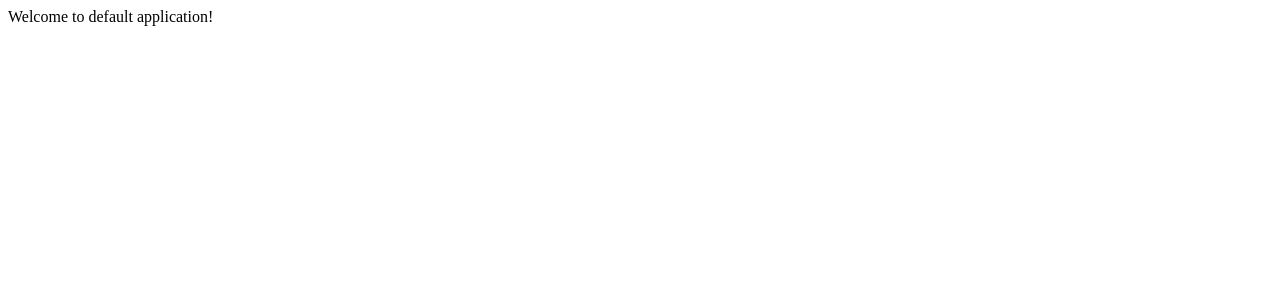
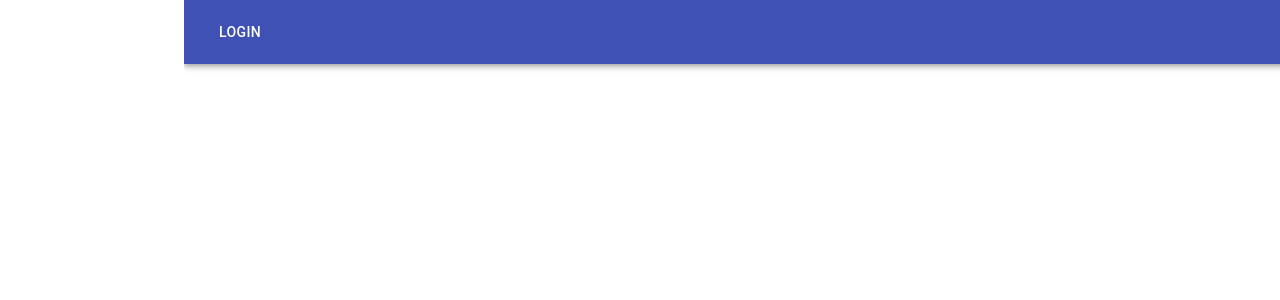
Before and after one commit to amirfahmideh/today, a React (Create React App) app: page / in a window 1280 px wide. Shown: the top 300 px of the page. Built offline with nearby package versions, Linux system fonts and the light colour scheme.

Commit message:
Add material ui

```diff
--- a/package.json
+++ b/package.json
@@ -3,6 +3,8 @@
   "version": "0.1.0",
   "private": true,
   "dependencies": {
+    "@material-ui/core": "^4.11.3",
+    "@material-ui/icons": "^4.11.2",
     "@testing-library/jest-dom": "^5.11.10",
     "@testing-library/react": "^11.2.6",
     "@testing-library/user-event": "^12.8.3",
--- a/public/index.html
+++ b/public/index.html
@@ -1,5 +1,5 @@
 <!DOCTYPE html>
-<html lang="en">
+<html lang="fa">
   <head>
     <meta charset="utf-8" />
     <link rel="icon" href="%PUBLIC_URL%/favicon.ico" />
@@ -26,7 +26,7 @@
     -->
     <title>Today</title>
   </head>
-  <body>
+  <body dir="rtl">
     <noscript>You need to enable JavaScript to run this app.</noscript>
     <div id="root"></div>
     <!--
--- a/src/App.tsx
+++ b/src/App.tsx
@@ -1,8 +1,51 @@
 import React from "react";
+import {
+  AppBar,
+  Button,
+  Container,
+  IconButton,
+  Toolbar,
+  Typography,
+} from "@material-ui/core";
+import { makeStyles } from "@material-ui/core/styles";
+import MenuIcon from "@material-ui/icons/Menu";
 import "./app.css";
 
+const useStyles = makeStyles((theme) => ({
+  root: {
+    flexGrow: 1,
+    margin: 0,
+    padding: 0,
+  },
+  menuButton: {},
+  title: {
+    flexGrow: 1,
+    marginRight: theme.spacing(2),
+  },
+}));
+
 export const App: React.FunctionComponent<{}> = () => {
-  return <div>Welcome to default application!</div>;
+  const classes = useStyles();
+  return (
+    <div className={classes.root}>
+      <AppBar position="static">
+        <Toolbar>
+          <IconButton
+            edge="start"
+            className={classes.menuButton}
+            color="inherit"
+            aria-label="menu"
+          >
+            <MenuIcon />
+          </IconButton>
+          <Typography variant="h6" className={classes.title}>
+            Today
+          </Typography>
+          <Button color="inherit">Login</Button>
+        </Toolbar>
+      </AppBar>
+    </div>
+  );
 };
 
 export default App;
--- /dev/null
+++ b/src/index.css
@@ -0,0 +1,4 @@
+body {
+  margin: 0px;
+  padding: 0px;
+}
--- a/src/index.tsx
+++ b/src/index.tsx
@@ -1,4 +1,15 @@
 import React from "react";
 import dom from "react-dom";
+import "./index.css";
 import App from "./app";
-dom.render(<App />, document.getElementById("root"));
+
+import { createMuiTheme, ThemeProvider } from "@material-ui/core/styles";
+import { faIR } from "@material-ui/core/locale";
+
+const theme = createMuiTheme({}, faIR);
+dom.render(
+  <ThemeProvider theme={theme}>
+    <App />
+  </ThemeProvider>,
+  document.getElementById("root")
+);
```
Also changed, not shown: 1 other file (tests, documents, lock files or other folders).
